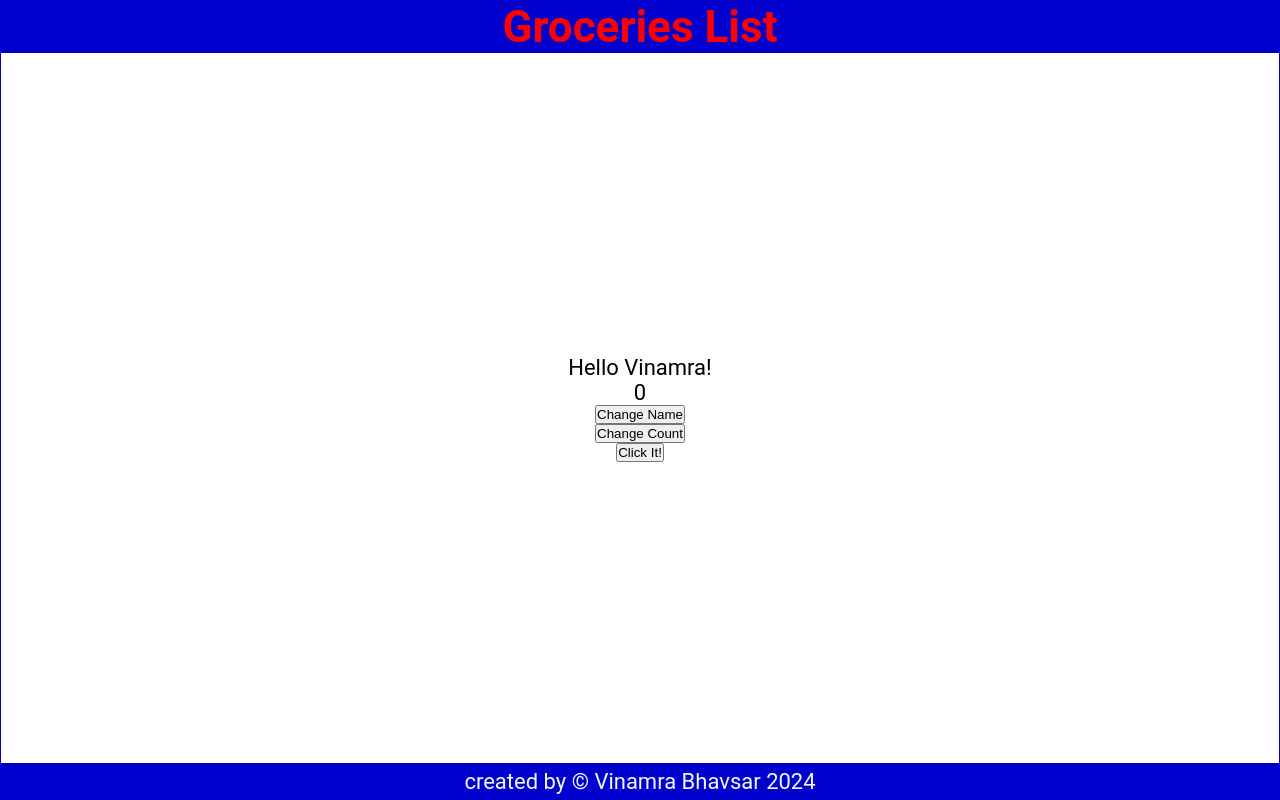
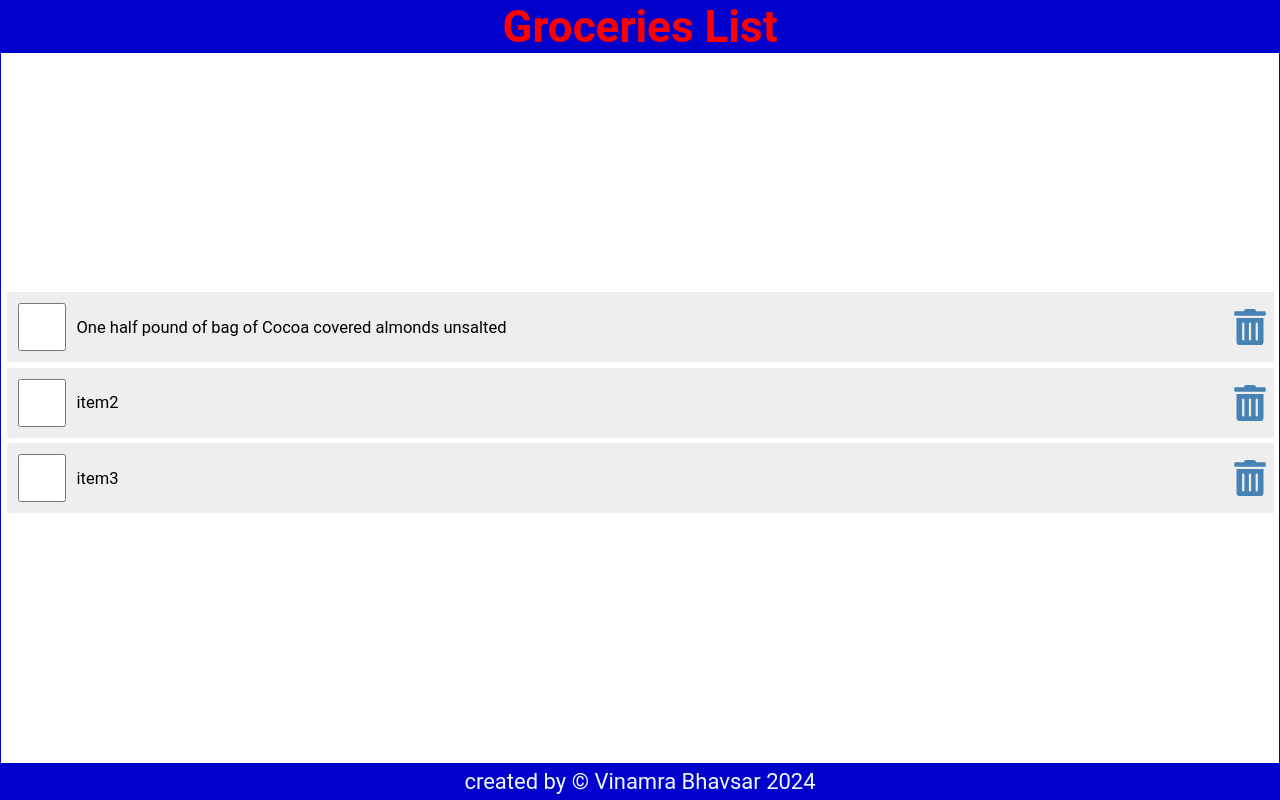
Before and after one commit to vinamra842000/react_tutorial_1, a React (Create React App) app: page / in a window 1280 px wide. Built offline with nearby package versions, Linux system fonts and the light colour scheme.

Commit message:
List And Key + LocalStorage + Higher Order Function Use

```diff
--- a/package.json
+++ b/package.json
@@ -8,6 +8,7 @@
     "@testing-library/user-event": "^13.5.0",
     "react": "^18.2.0",
     "react-dom": "^18.2.0",
+    "react-icons": "^5.0.1",
     "react-scripts": "5.0.1",
     "web-vitals": "^2.1.4"
   },
--- a/src/Content.js
+++ b/src/Content.js
@@ -1,39 +1,71 @@
 // useState Hook
 import { useState } from "react";
+import { FaTrashAlt } from "react-icons/fa";
 
 const Content = () => {
     // Like getter Setter
-    const[name, setName] = useState('Vinamra'); // Default Value Vinamra Pass
-    const[count, setCount] = useState(0);
+    const [items, setItems] = useState([
+        {
+            id: 1,
+            checked: false,
+            item: "One half pound of bag of Cocoa covered almonds unsalted"
+        },
+        {
+            id: 2,
+            checked: false,
+            item: "item2"
+        },
+        {
+            id: 3,
+            checked: false,
+            item: "item3"
+        }
+    ]); // Default Value
 
-    const handleNameChange = () => {
-        const names = ['Vinamra', 'Bob', 'Kevin'];
-        const num = Math.floor(Math.random() * 3);
-        // return names[num];
-        setName(names[num]) // Set Name as current state
+    const handleCheck = (id) => {
+        const listItems = items.map((item) => item.id === id ? {
+            ...item,
+            checked: !item.checked
+        } : item);
+        setItems(listItems);
+        localStorage.setItem('shoppingList', JSON.stringify(listItems));
     }
-    const handleClick = () => {
-        setCount(count + 1);
-        setCount(count + 1);
-        console.log(count)
+
+    const handleDelete = (id) => {
+        const listItems = items.filter((item) => item.id != id);
+        setItems(listItems);
+        localStorage.setItem('shoppingList', JSON.stringify(listItems));
     }
-    // const handleClick2 = (name) => {
-    //     console.log(`${name} clicked!`)
-    // }
-    const handleClick3 = (e) => {
-        console.log(e.target)
-    }
+
     return (
         <main>
-            <p>
-                Hello {name}! {/*current State value*/}
-            </p>
-            <p>
-                {count}
-            </p>
-            <button onClick={handleNameChange}>Change Name</button>
-            <button onClick={handleClick}>Change Count</button>
-            <button onClick={(e) => {handleClick3(e)}}>Click It!</button>
+            {items.length ? (
+                <ul>
+                    {items.map((item) => (
+                        <li className="item" key={item.id}>
+                            <input
+                                type="checkbox"
+                                onChange={() => handleCheck(item.id)}
+                                checked={item.checked}
+                            />
+                            <label
+                                style={(item.checked) ? { textDecoration: 'line-through' } : null}
+                                onDoubleClick={() => handleCheck(item.id)}
+                            >{item.item}</label>
+                            {/* <button>Delete</button>  */}
+                            <FaTrashAlt
+                                onClick={() => handleDelete(item.id)}
+                                role="button"
+                                tabIndex="0"
+                            />
+                        </li>
+                    ))}
+                </ul>
+            ) : (
+                <p style={{ marginTop: '2rem' }}>
+                    Your List is Empty.
+                </p>
+            )}
         </main>
     )
 }
--- a/src/index.css
+++ b/src/index.css
@@ -57,3 +57,62 @@
   display: grid;
   place-content: center;
 }
+
+ul {
+  width: 100%;
+  list-style: none;
+  padding: 0 0.25rem 0.25rem;
+}
+
+ul li::before {
+  content: "\200B";
+}
+
+.item {
+  display: flex;
+  justify-content: flex-start;
+  align-items: center;
+  padding: 0.5rem 0 0.5rem 0.5rem;
+  margin: 0.25rem 0;
+  background-color: #eee;
+}
+
+.item:first-child {
+  margin: 0;
+}
+
+.item input[type="checkbox"] {
+  text-align: center;
+  width: 2.5rem;
+  width: 48px;
+  min-width: 48px;
+  height: 2.5rem;
+  height: 48px;
+  min-height: 48px;
+  cursor: pointer;
+  margin-right: 0.5rem;
+}
+
+.item input[type="checkbox"]:focus + label {
+  text-decoration: underline;
+}
+
+.item > label {
+  font-size: 0.75rem;
+  flex-grow: 1;
+}
+
+.item svg {
+  width: 48px;
+  min-width: 48px;
+  height: 36px;
+  font-size: 1rem;
+  color: steelblue;
+  cursor: pointer;
+}
+
+.item svg:focus,
+.item svg:hover {
+  color: red;
+  outline: none;
+}
```
Also changed, not shown: 1 other file (tests, documents, lock files or other folders).
